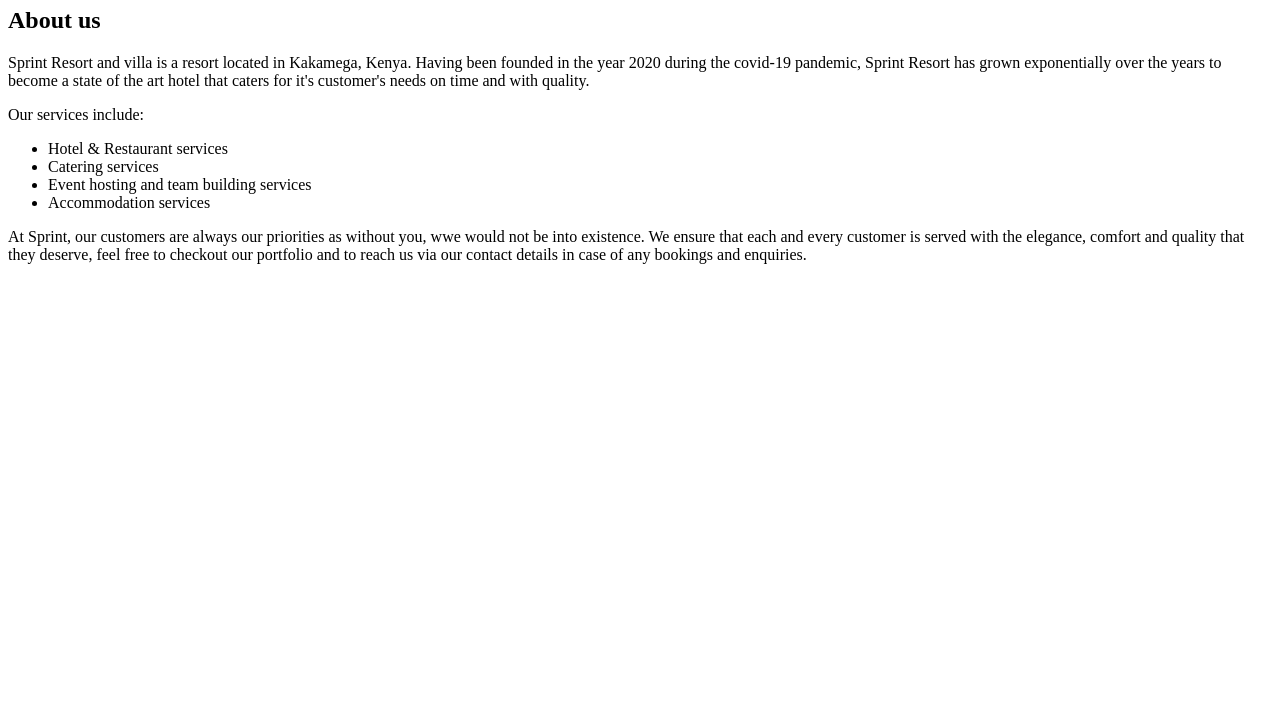
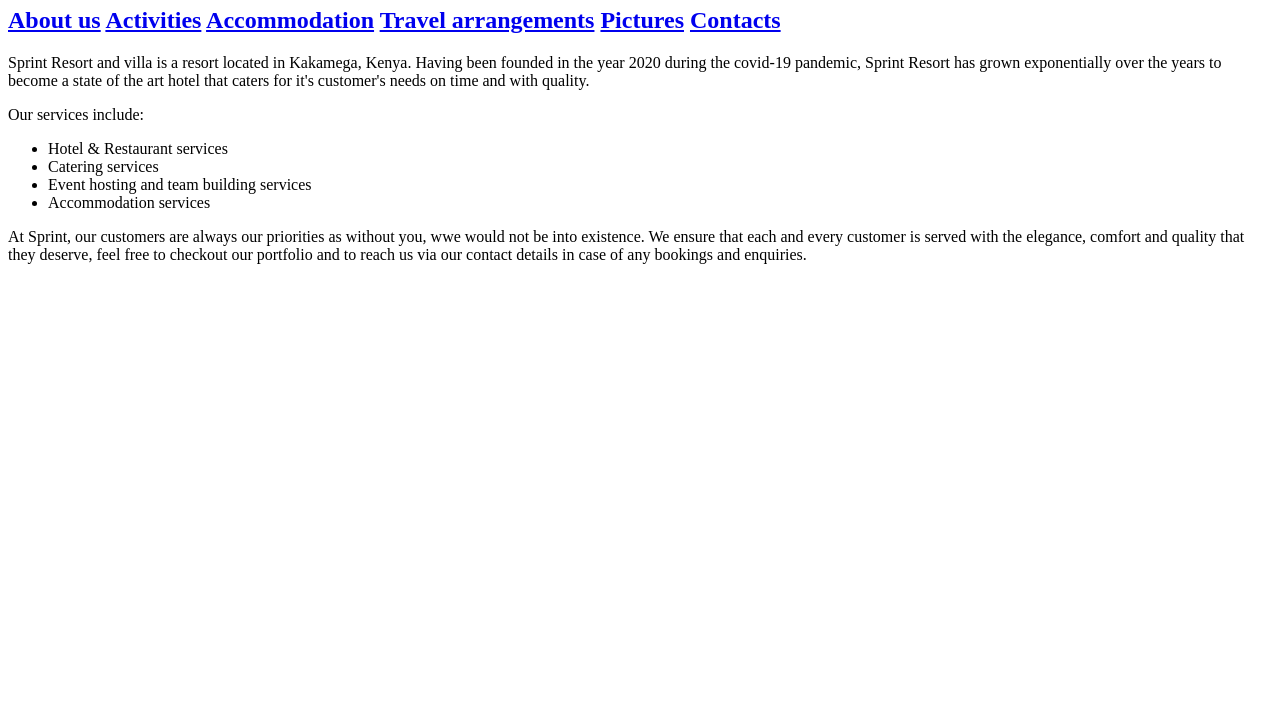
Before and after one commit to joetemesi/resort_website, a plain HTML site: page index.html in a window 1280 px wide. Shown: the part 73-800 px from the top of the page. Drawn offline with Linux system fonts and the light colour scheme.

Commit message:
Added a link that links all the pages

```diff
--- a/index.html
+++ b/index.html
@@ -5,7 +5,8 @@
     </head>
     <body>
         <h1>SPRINT RESORT AND VILLA</h1>
-        <h2>About us</h2>
+        <h2><a href ="index.html">About us</a> <a href ="activities.html">Activities</a> <a href="accommodation.html">Accommodation</a> <a href="travel_arrangements.html"> Travel arrangements</a> <a href="pictures.html">Pictures</a> <a href="contact_information.html">Contacts</a>
+        </h2>
         <P>Sprint Resort and villa is a resort located in Kakamega, Kenya. Having been founded in the year 2020 during the covid-19 pandemic, Sprint Resort has grown exponentially over the years to become a state of the art hotel that caters for it's customer's needs on time and with quality.</P>
         <p>Our services include:</p>
         <ul>
```
